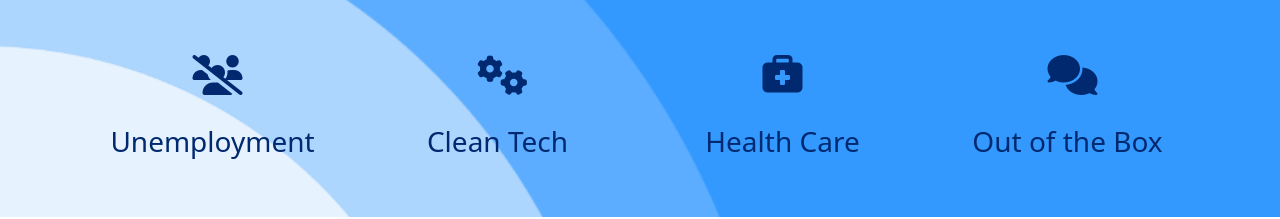
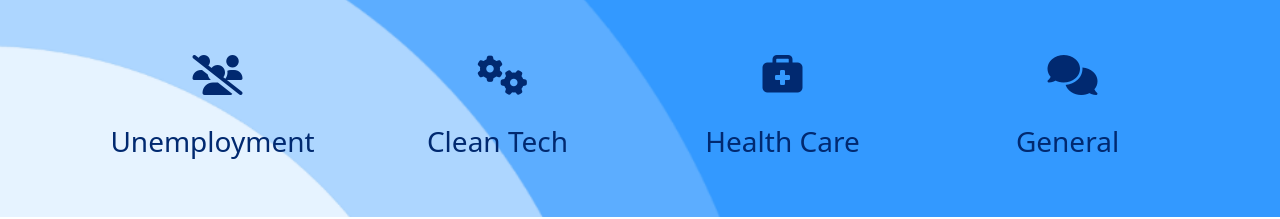
Before and after one commit to AryamanLohar/LAUNCHX-2021-update-, a plain HTML site: page index.html in a window 1280 px wide. Shown: the part 1521-1740 px from the top of the page. Drawn offline with nearby package versions, Linux system fonts and the light colour scheme.

Commit message:
Update index.html

```diff
--- a/index.html
+++ b/index.html
@@ -89,7 +89,7 @@
                 <div class="icon">
                   <i class="fas fa-comments"></i>
                 </div>
-                    <h3>Out of the Box</h3>
+                    <h3>General</h3>
             </div>
           </div>
     </div>
```
